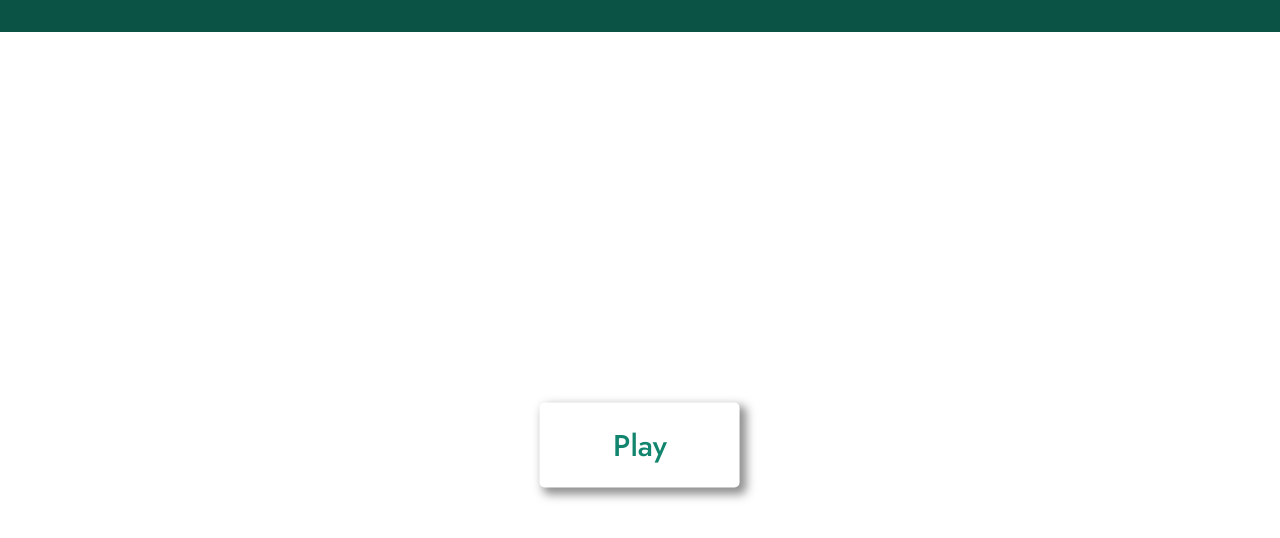
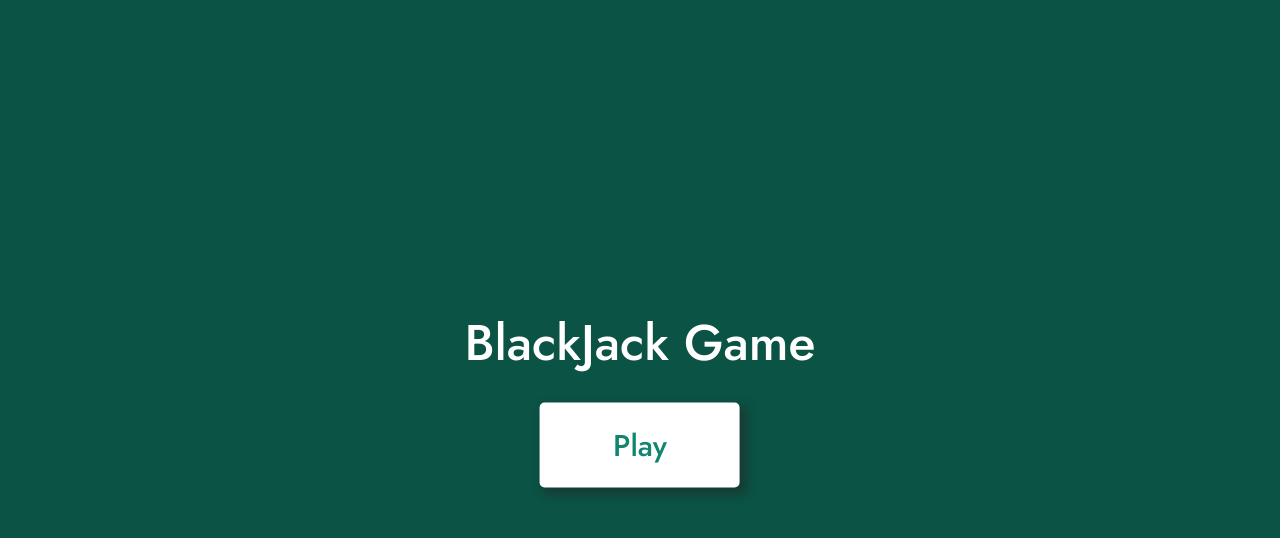
Before and after one commit to FhLk/BlackJack-Game, a Vue app: page / in a window 1280 px wide. Shown: the top 538 px of the page. Built offline with nearby package versions, Linux system fonts and the light colour scheme.

Commit message:
edit style

```diff
--- a/src/components/App.vue
+++ b/src/components/App.vue
@@ -284,6 +284,7 @@ const closeHistory = () => {
 
 <template>
   <div class="body" >
+    <div class="beforeplaygame" v-if="isPlay !== 2">
     <div class="playbuttondiv">
       <h1 class="header" v-show="isPlay == 0">BlackJack Game</h1>
       <button @click="play" v-show="isPlay == 0" class="playbutton">
@@ -307,7 +308,7 @@ const closeHistory = () => {
         <button @click="go(player.name)" class="ok-button" >GO</button>
       </div>
     </div>
-
+  </div>
     <div class="gameplay" v-show="isPlay == 2">
       <div class="rule" v-if="RuleButton == true">
         <div class="rule-header">
@@ -444,9 +445,19 @@ const closeHistory = () => {
   color: white;
   font-family: 'Jost', sans-serif;
   background-size: cover;
-  z-index: 2;
+  /* z-index: 2;
+  position: absolute;
+  top: 50;
+  left: 0;
+  right: 0; */
+  height: 100%;
   padding-bottom:2rem;
-  height: 100%;
+}
+.beforeplaygame{
+    background-color: #0B5345;
+  color: white;
+  font-family: 'Jost', sans-serif;
+    height: 100vh;
 }
 .winnerGame{
   font-size: 60px;
```
